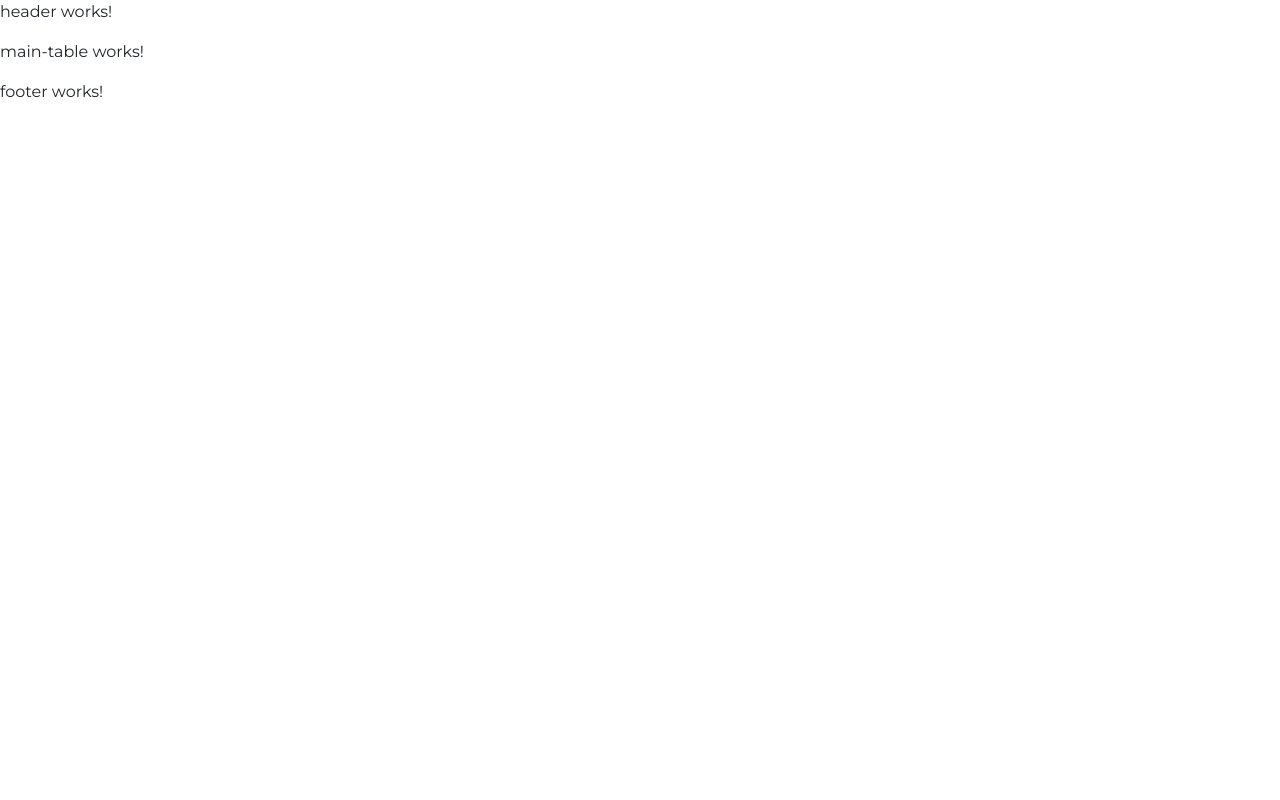
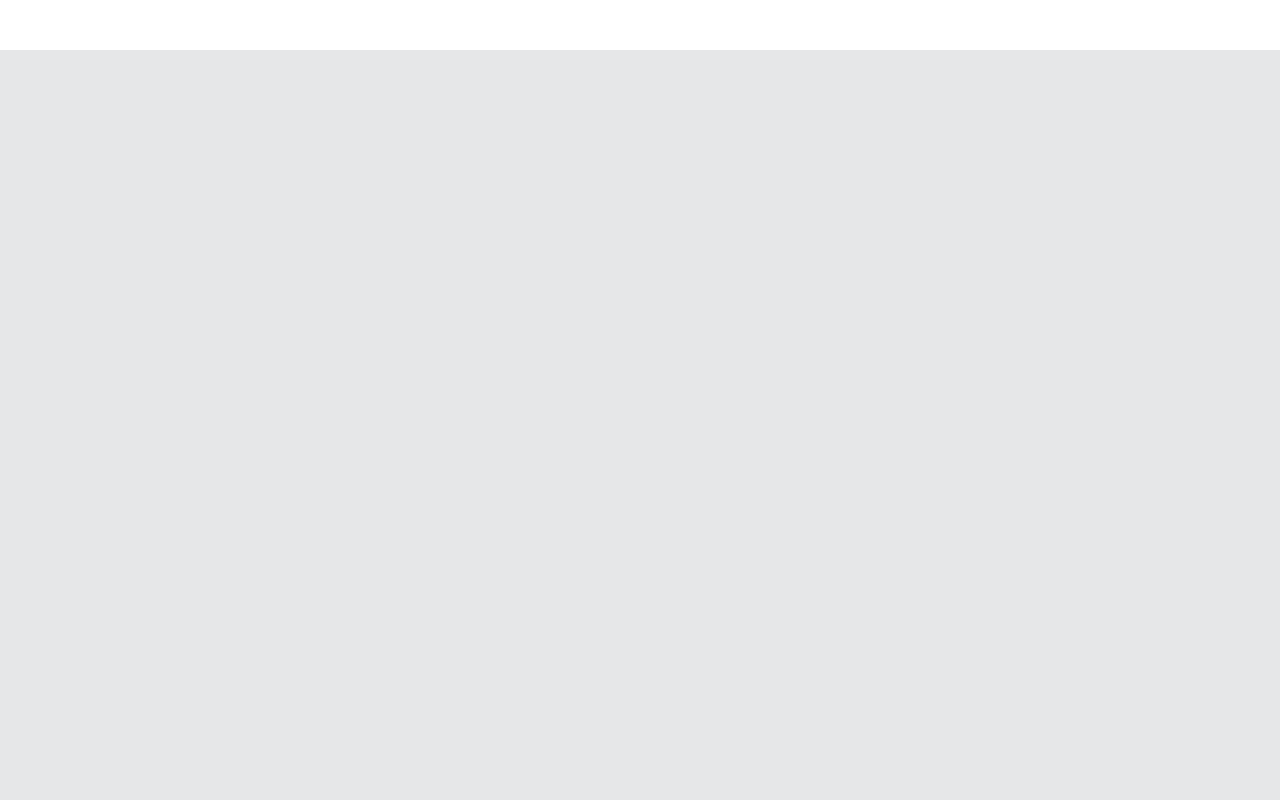
Before and after one commit to Wojciech-Golewski/simple-repo, an Angular app: page /shop in a window 1280 px wide. Shown: the top 800 px of the page. Built offline with nearby package versions, Linux system fonts and the light colour scheme.

Commit message:
full setup of html markup performed

```diff
--- a/src/app/core/components/footer/footer.component.html
+++ b/src/app/core/components/footer/footer.component.html
@@ -1 +1,3 @@
-<p>footer works!</p>
+<div class="content">
+
+</div>
--- a/src/app/core/components/header/header.component.html
+++ b/src/app/core/components/header/header.component.html
@@ -1 +1,3 @@
-<p>header works!</p>
+<div class="content">
+
+</div>
--- a/src/app/core/components/not-found/not-found.component.html
+++ b/src/app/core/components/not-found/not-found.component.html
@@ -1 +1,3 @@
-<p>not-found works!</p>
+<div class="page">
+    Page Not Found. We will redirect you to the main page.
+</div>
--- a/src/app/shop/components/main-table/main-table.component.html
+++ b/src/app/shop/components/main-table/main-table.component.html
@@ -1 +1,3 @@
-<p>main-table works!</p>
+<div class="">
+
+</div>
--- /dev/null
+++ b/src/app/shop/components/shop-main/shop-main.component.html
@@ -0,0 +1,3 @@
+<div class="page">
+    <app-main-table></app-main-table>
+</div>
--- /dev/null
+++ b/src/app/shop/components/shop-main/shop-main.component.ts
@@ -0,0 +1,15 @@
+import { Component, OnInit } from '@angular/core';
+
+@Component({
+  selector: 'app-shop-main',
+  templateUrl: './shop-main.component.html',
+  styleUrls: ['./shop-main.component.scss']
+})
+export class ShopMainComponent implements OnInit {
+
+  constructor() { }
+
+  ngOnInit() {
+  }
+
+}
--- a/src/app/shop/shop-routing.module.ts
+++ b/src/app/shop/shop-routing.module.ts
@@ -1,12 +1,12 @@
 import { NgModule } from '@angular/core';
 import { Routes, RouterModule } from '@angular/router';
-import { MainTableComponent } from './components/main-table/main-table.component';
+import { ShopMainComponent } from './components/shop-main/shop-main.component';
 
 
 const routes: Routes = [
   {
     path: '',
-    component: MainTableComponent
+    component: ShopMainComponent
   }
 ];
 
--- a/src/app/shop/shop.module.ts
+++ b/src/app/shop/shop.module.ts
@@ -3,11 +3,13 @@ import { CommonModule } from '@angular/common';
 
 import { ShopRoutingModule } from './shop-routing.module';
 import { MainTableComponent } from './components/main-table/main-table.component';
+import { ShopMainComponent } from './components/shop-main/shop-main.component';
 
 
 @NgModule({
   declarations: [
-    MainTableComponent
+    MainTableComponent,
+    ShopMainComponent
   ],
   imports: [
     CommonModule,
--- a/src/styles.scss
+++ b/src/styles.scss
@@ -10,3 +10,8 @@
     min-height: 1300px;
     background-color: $light-medium-grey;
 }
+
+.content {
+    min-height: 50px;
+    background-color: $white;
+}
```
Also changed, not shown: src/app/shop/components/shop-main/shop-main.component.scss (added).
